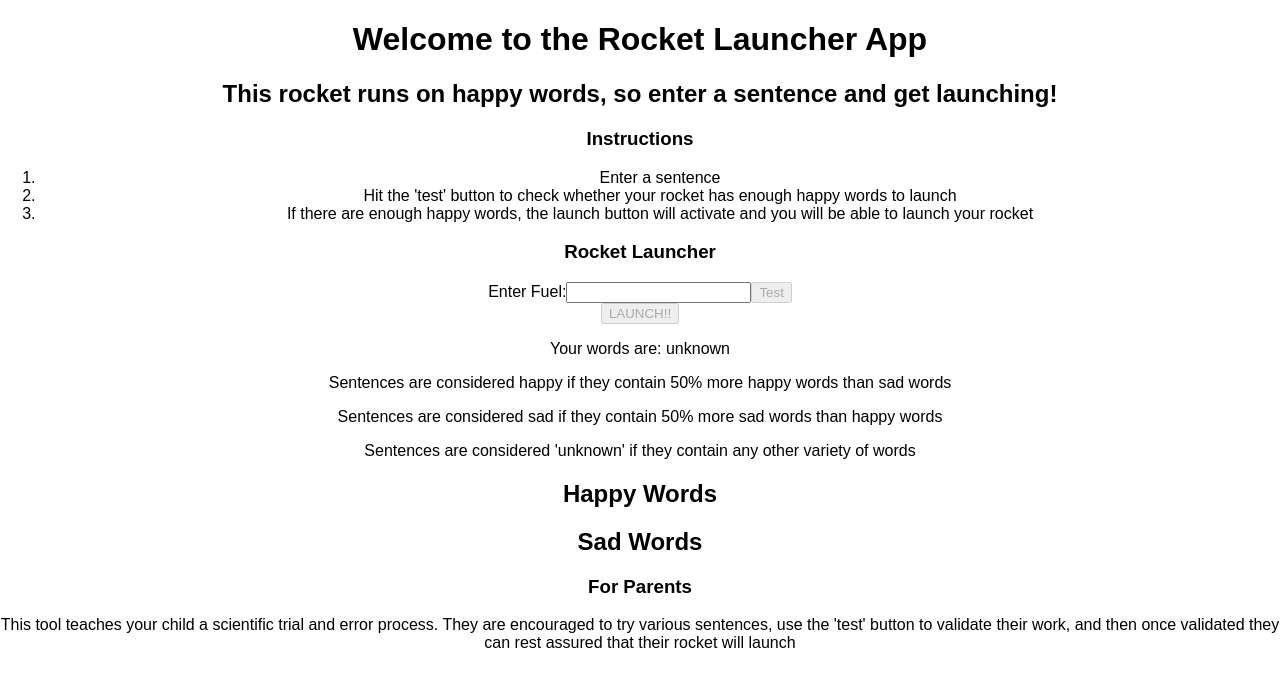
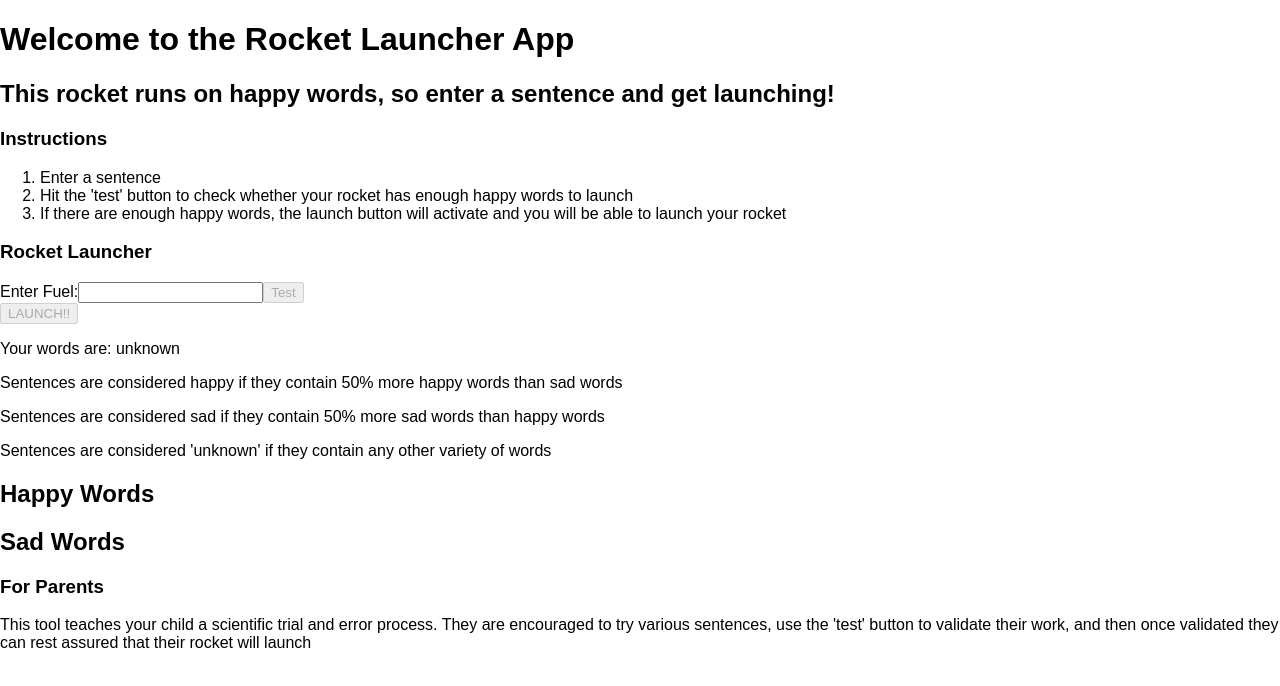
Before and after one commit to maraesa100/TWSU-frontend, a React (Create React App) app: page / in a window 1280 px wide. Shown: the top 686 px of the page. Built offline with nearby package versions, Linux system fonts and the light colour scheme.

Commit message:
alignment

```diff
--- a/src/App.tsx
+++ b/src/App.tsx
@@ -6,7 +6,7 @@ import HomePage from './pages/HomePage'
 
 function App() {
   return (
-    <div className='App'>
+    <div>
       <HomePage />
     </div>
   )
```
